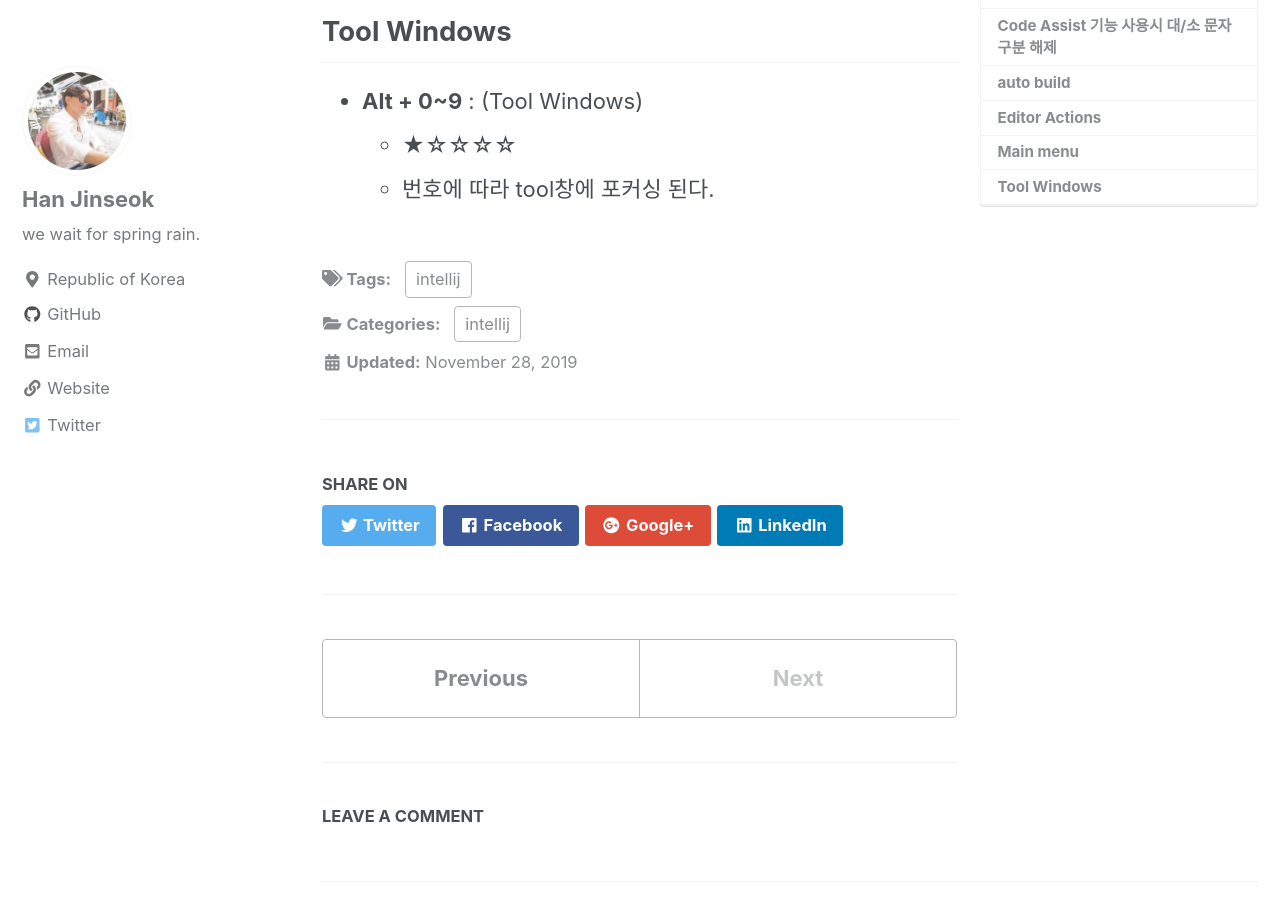
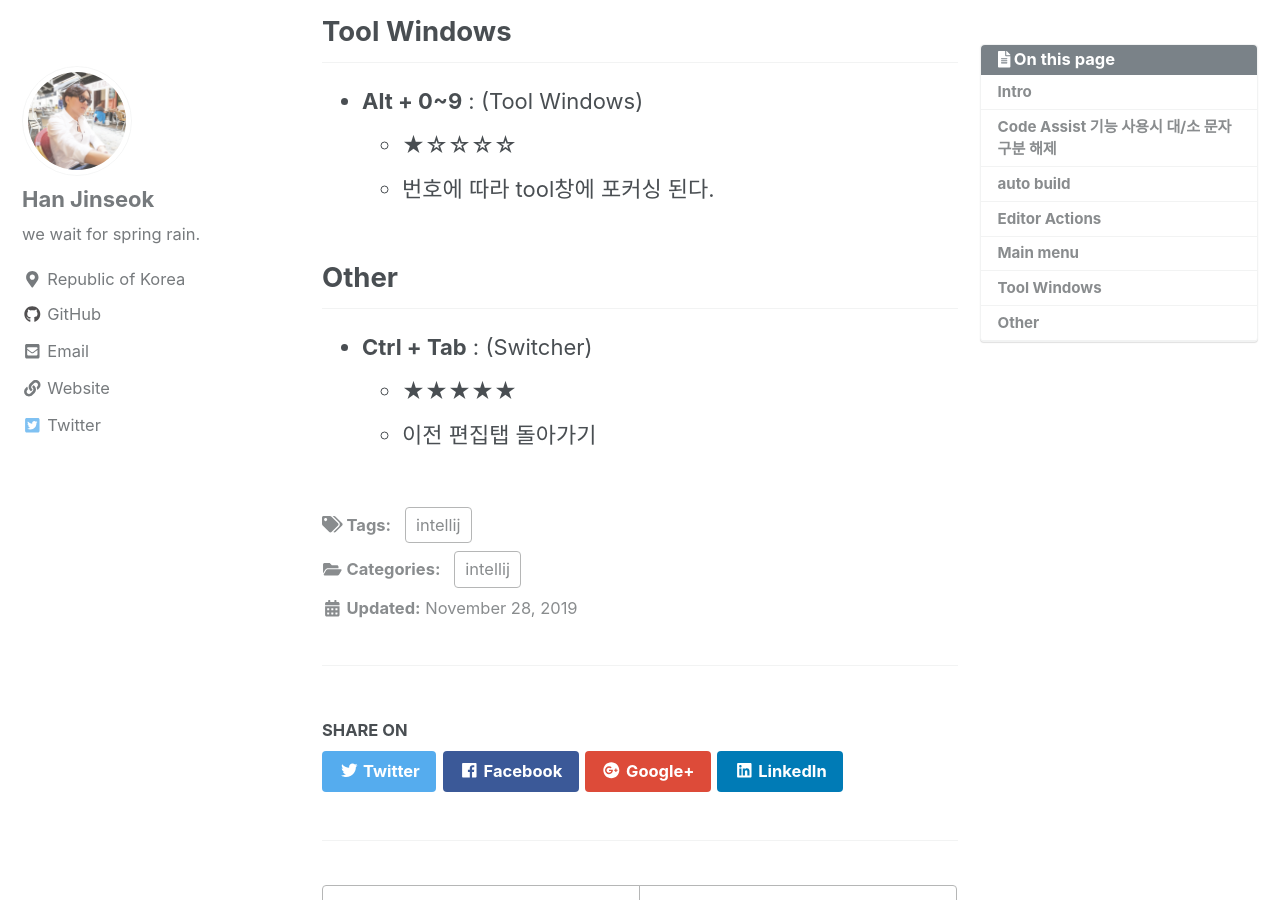
Before and after one commit to moregorenine/moregorenine.github.io, a Jekyll site: the page built from _posts/intellij/2019-11-28-intellij-keymap.md, in a window 1280 px wide and 900 px high, scrolled down 4289 px. Built offline with Jekyll 4.4.1, drawn with Linux system fonts in a browser that asks for light colours; nearby versions of some CDN libraries; comment, search, counter and statistics services are not loaded; a style sheet for code colours, icons or effects is not loaded.

Commit message:
Update 2019-11-28-intellij-keymap.md

```diff
--- a/_posts/intellij/2019-11-28-intellij-keymap.md
+++ b/_posts/intellij/2019-11-28-intellij-keymap.md
@@ -95,3 +95,8 @@ Settings → Editor → General → Code Completion → Match case: 체크 해
 - **Alt + 0~9** : (Tool Windows)
   - ★☆☆☆☆
   - 번호에 따라 tool창에 포커싱 된다.
+
+## Other
+- **Ctrl + Tab** : (Switcher)
+  - ★★★★★
+  - 이전 편집탭 돌아가기
```
